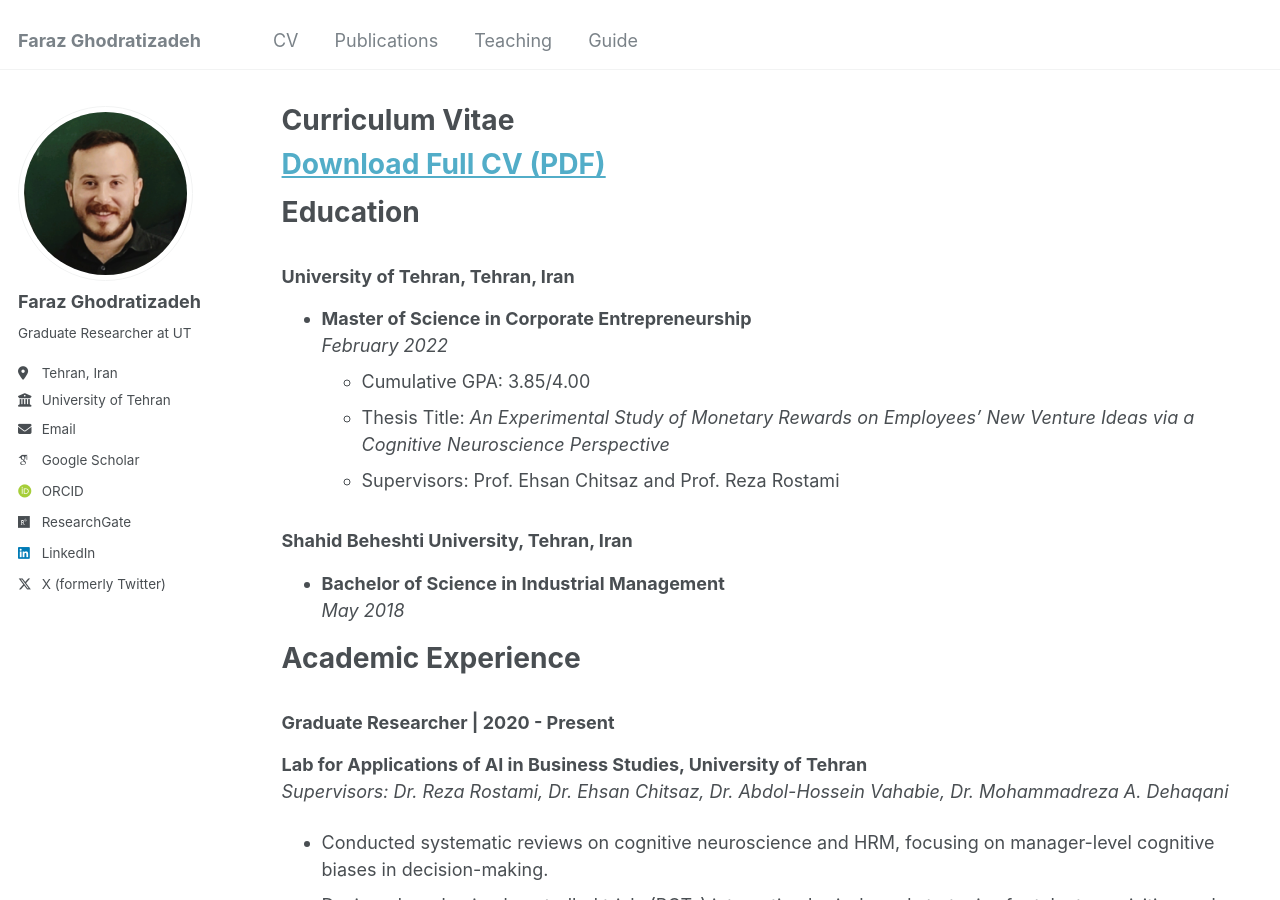
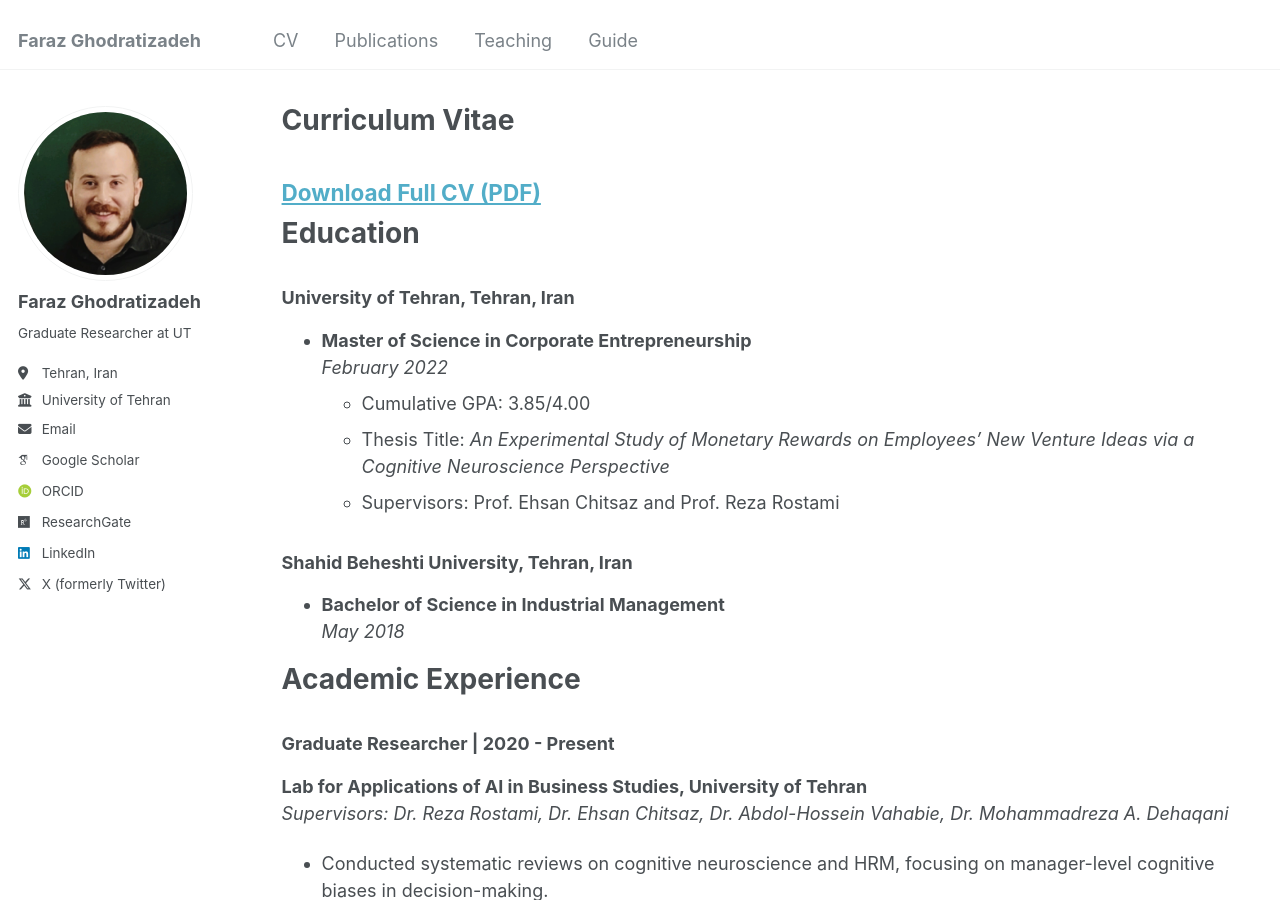
Before and after one commit to farazghz/farazghz.github.io, a Jekyll site: the page built from _pages/cv.md, in a window 1280 px wide and 900 px high. Built offline with Jekyll 4.4.1, drawn with Linux system fonts in a browser that asks for light colours; some web fonts are replaced.

Commit message:
Update cv.md

```diff
--- a/_pages/cv.md
+++ b/_pages/cv.md
@@ -6,7 +6,7 @@ author_profile: true
 redirect_from:
   - /resume
 ---
-# [Download Full CV (PDF)](https://github.com/yourusername/yourrepository/raw/main/your-cv.pdf)
+## [Download Full CV (PDF)](https://github.com/yourusername/yourrepository/raw/main/your-cv.pdf)
 
 # Education
 
```
